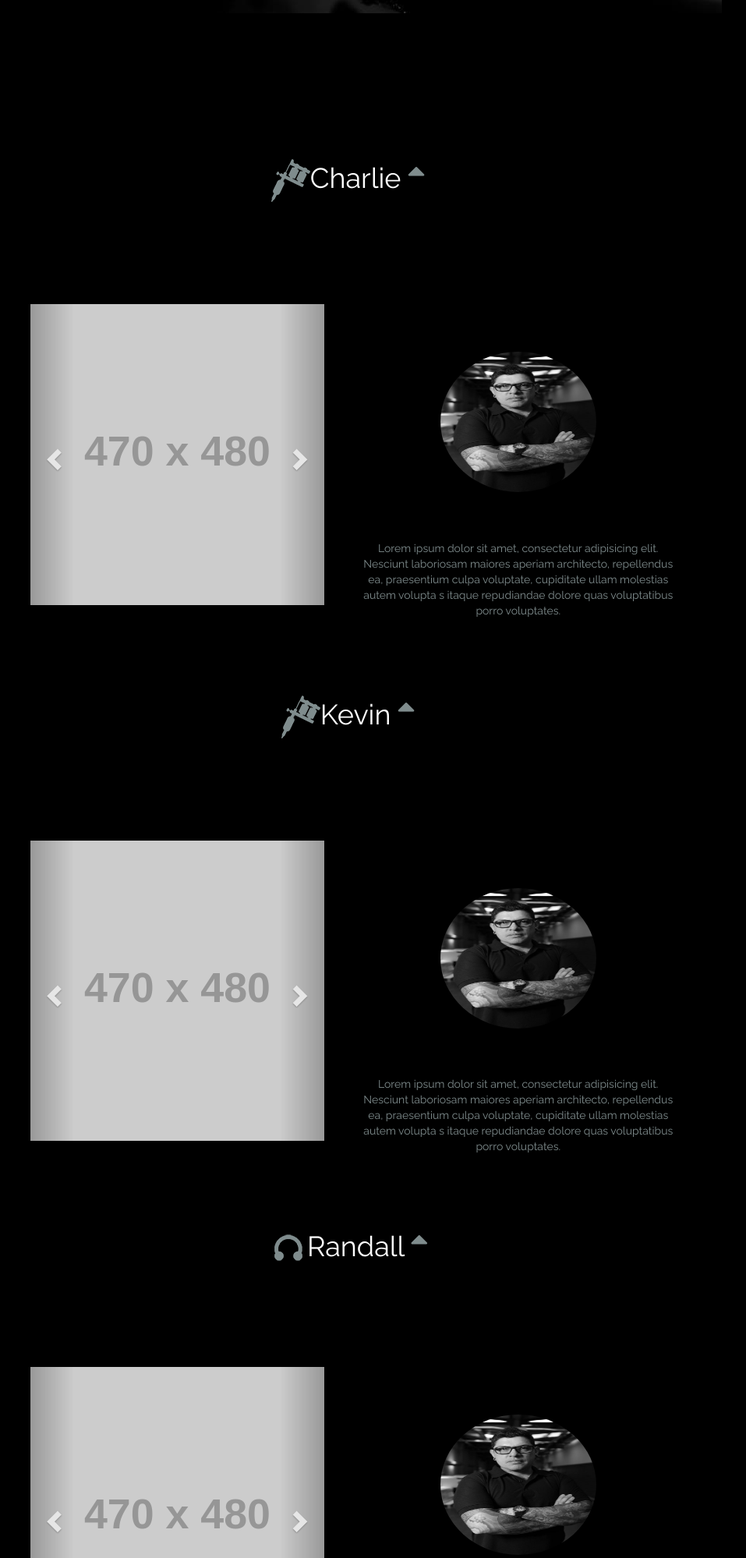
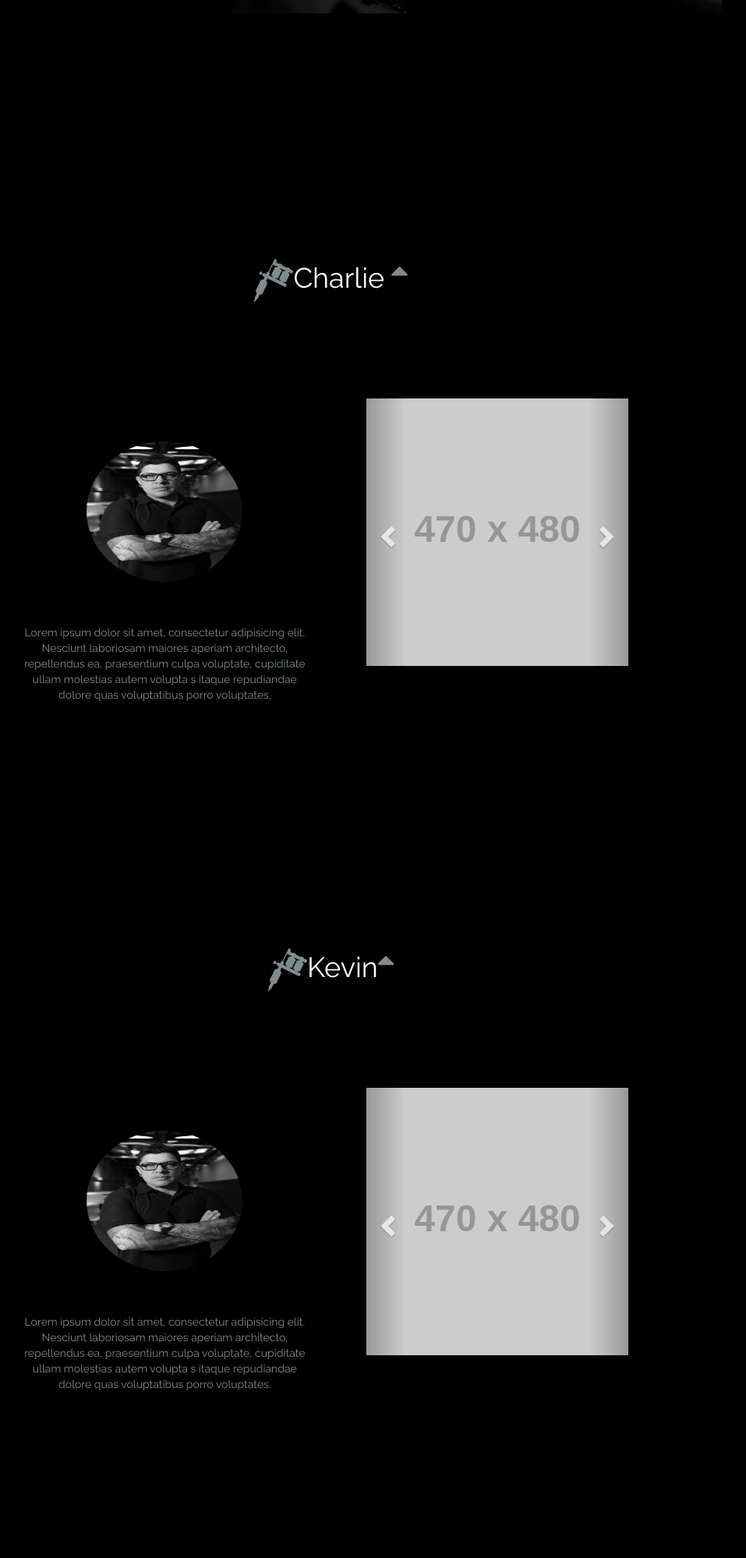
Before and after one commit to Maureenlc89/APWEBProject, a PHP site: page / in a window 1280 px wide. Shown: the part 559-2557 px from the top of the page at 78% size, without its empty margins (194-1151 px from the left). Run offline with PHP 8.4, Linux system fonts and the light colour scheme; grey boxes labelled with a size stand in for pictures from a placeholder-image service; some libraries are stand-ins or nearby versions.

Commit message:
Jose
Se añadio cambios en el index.php, se agregó div con class row, y dentro
de este se añadio a los div la clase col-md-8, y dentro de esta otra
row, con col-md-6 a ambos div.

```diff
--- a/css/styles.css
+++ b/css/styles.css
@@ -7,9 +7,18 @@ padding:2%;
 background-color: black;
 font-family: 'Raleway', sans-serif;
 }
+/*Revise como se ve con esas medidas*/
+/*
+.marginTop{
+  margin-left: 15%;
+  margin-right: 15%;
+  margin-top: 5%;
+  margin-bottom: 5%;
+}
+*/
 
 .marginTop{
-margin: 15% ;
+  margin:15%;
 }
 .marginleft{
 margin-left: 30% ;
@@ -55,10 +64,14 @@ h1{
 
 #artistasSection{
 	height: 500px;
-
 }
 .marginleft2{
 	margin-left: 19% ;
+}
+
+/*Añadido por Jose*/
+#NosotrosParrafo{
+  text-align: justify;;
 }
 
 /*galeria */
--- a/galeria.php
+++ b/galeria.php
@@ -1,4 +1,4 @@
-     <div class="col-sm-6">
+<div class="col-md-12">
   <div class="col-xs-12" id="slider">
       <!-- Top part of the slider -->
       <div class="row">
--- a/index.php
+++ b/index.php
@@ -19,70 +19,86 @@
 		?>
 		<h1 class=" marginTop">Bienvenidos Tattoo Arte Primitivo</h1>
 	</header>
-	<section id="artistasSection" class="marginTop ">
+
+
+	<div class="row">
+		<div id="artistasSection" class="marginTop col-md-8">
 		<h1 class="marginTop"><img src="img/machine.png">Charlie <a href="#"><span><i class="fa fa-sort-asc" aria-hidden="true"></i>
 		</span></a></h1>
-
-	<div class="">
-		<?php
-		include "galeria.php"
-		?>
-		<article class="col-sm-6">
+			<div class="row">
+					<div class="col-md-6">
+						<article class="col-sm-12">
 						<img src="img/charlie.jpg" class="img-circle marginTop" width="200px" height="180px">
 						<p class="">Lorem ipsum dolor sit amet, consectetur adipisicing elit.
 						Nesciunt laboriosam maiores aperiam architecto, repellendus ea,
 						praesentium culpa voluptate, cupiditate ullam molestias autem volupta
 						s itaque repudiandae dolore quas voluptatibus porro voluptates.
 						</p>
-
 					</div>
-	</section>
-	<section id="artistasSection" class="marginTop ">
-		<h1 class="marginTop"><img src="img/machine.png">Kevin <a href="#"><span><i class="fa fa-sort-asc" aria-hidden="true"></i>
-		</span></a></h1>
-
-	<div class="">
+					<div class="col-md-6">
 						<?php
 						include "galeria.php"
 						?>
-		<article class="col-sm-6">
+					</div>
+			</div>
+		</div>
+	</div>
+
+	<div class="row">
+		<div id="artistasSection" class="marginTop col-md-8">
+		<h1 class="marginTop"><img src="img/machine.png">Kevin<a href="#"><span><i class="fa fa-sort-asc" aria-hidden="true"></i>
+		</span></a></h1>
+			<div class="row">
+					<div class="col-md-6">
+						<article class="col-sm-12">
 						<img src="img/charlie.jpg" class="img-circle marginTop" width="200px" height="180px">
 						<p class="">Lorem ipsum dolor sit amet, consectetur adipisicing elit.
 						Nesciunt laboriosam maiores aperiam architecto, repellendus ea,
 						praesentium culpa voluptate, cupiditate ullam molestias autem volupta
 						s itaque repudiandae dolore quas voluptatibus porro voluptates.
 						</p>
-
 					</div>
-	</section>
-	<section id="artistasSection" class="marginTop ">
-		<h1 class="marginTop"><img src="img/piercing.png">Randall <a href="#"><span><i class="fa fa-sort-asc" aria-hidden="true"></i>
-		</span></a></h1>
-
-	<div class="">
+					<div class="col-md-6">
 						<?php
 						include "galeria.php"
 						?>
-		<article class="col-sm-6">
+					</div>
+			</div>
+		</div>
+	</div>
+
+	<div class="row">
+		<div id="artistasSection" class="marginTop col-md-8">
+		<h1 class="marginTop"><img src="img/machine.png">Randall<a href="#"><span><i class="fa fa-sort-asc" aria-hidden="true"></i>
+		</span></a></h1>
+			<div class="row">
+					<div class="col-md-6">
+						<article class="col-sm-12">
 						<img src="img/charlie.jpg" class="img-circle marginTop" width="200px" height="180px">
 						<p class="">Lorem ipsum dolor sit amet, consectetur adipisicing elit.
 						Nesciunt laboriosam maiores aperiam architecto, repellendus ea,
 						praesentium culpa voluptate, cupiditate ullam molestias autem volupta
 						s itaque repudiandae dolore quas voluptatibus porro voluptates.
 						</p>
+					</div>
+					<div class="col-md-6">
+						<?php
+						include "galeria.php"
+						?>
+					</div>
+			</div>
+		</div>
+	</div>
 
-	</div>
-	</section>
-
-
-	<section id="nosotrosSection" class="marginTop ">
-		<h1 class="marginTop">Nosotros <a href="#"><span><i class="fa fa-sort-asc" aria-hidden="true"></i>
+	<div class="row">
+		<div id="nosotrosSection" class="marginTop col-md-8">
+			<h1 class="marginTop">Nosotros<a href="#"><span><i class="fa fa-sort-asc" aria-hidden="true"></i>
 			</span></a></h1>
-
-	<div class="">
-
-		<article class="center_div">
-		<p class="">Lorem ipsum dolor sit amet, consectetur adipisicing elit.
+			<div class="col-md-12">
+				<!--Para cambiar como mostrar el texto, poner clase "center_div"
+			se añadio nueva propiedad al article, en style.css-->
+				<article id="NosotrosParrafo" class="">
+				<p>Lorem ipsum dolor sit amet, consectetur adipisicing elit.
 				Nesciunt laboriosam maiores aperiam architecto, repellendus ea,
 				praesentium culpa voluptate, cupiditate ullam molestias autem volupta
 				s itaque repudiandae dolore quas voluptatibus porro voluptates.
@@ -109,9 +125,9 @@
 				praesentium culpa voluptate, cupiditate ullam molestias autem volupta
 				s itaque repudiandae dolore quas voluptatibus porro voluptates.
 				</p>
-
 			</div>
-	</section>
+		</div>
+	</div>
 
 	<section id="ProductosSection" class=" ">
 	<h1 >Productos <a href="#"><span><i class="fa fa-sort-asc" aria-hidden="true"></i>
--- a/menu.html
+++ b/menu.html
@@ -1,7 +1,8 @@
-<nav class="navbar navbar-inverse">
+<nav class="navbar navbar-inverse" role="navigation">
   <div class="container-fluid">
     <div class="navbar-header">
-      <button type="button" class="navbar-toggle" data-toggle="collapse" data-target="#myNavbar">
+      <button type="button" class="navbar-toggle collapsed" data-toggle="collapse" data-target="#myNavbar"
+      aria-expanded="false">
         <span class="icon-bar"></span>
         <span class="icon-bar"></span>
         <span class="icon-bar"></span>
@@ -14,20 +15,17 @@
         <li><a href="#artistasSection">Artistas</a></li>
         <li><a href="#ProductosSection">Productos</a></li>
         <li><a href="#nosotrosSection">Nosotros</a></li>
-         <li><a href="#contactoSection">Contacto</a></li>
+        <li><a href="#contactoSection">Contacto</a></li>
       </ul>
 
        <ul class="nav navbar-nav navbar-right">
         <li ><a href="#"><span><i class="fa fa-facebook-square " aria-hidden="true"></i>
-</span></a></li>
+        </span></a></li>
         <li ><a href="#"><span ><i class="fa fa-twitter-square" aria-hidden="true"></i>
-</span></a></li>
-  <li ><a href="#"><span ><i class="fa fa-instagram" aria-hidden="true"></i>
+        </span></a></li>
+      <li ><a href="#"><span ><i class="fa fa-instagram" aria-hidden="true"></i>
 </span></a></li>
       </ul>
     </div>
   </div>
 </nav>
-<script type="text/javascript" src ="js/jquery-3.1.0.min.js"></script>
-<script type="text/javascript" src ="js/bootstrap.js"></script>
-<script type="text/javascript" src ="js/logic.js"></script>
```
Lines whose indentation alone changed are shown as unchanged.
